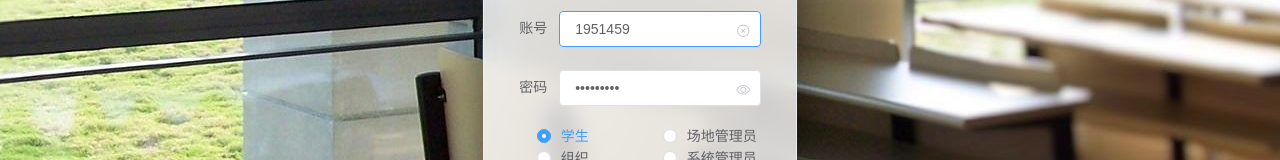
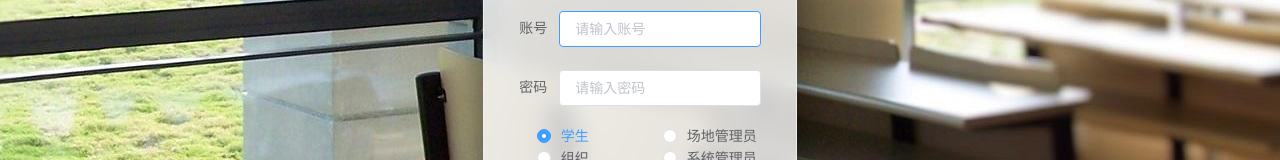
Before and after one commit to CampusSiteManagementSystem/CSMSFrontEnd, a Vue app: page / in a window 1280 px wide. Shown: the part 316-476 px from the top of the page. Built offline with nearby package versions, Linux system fonts and the light colour scheme.

Commit message:
Update Login.vue

```diff
--- a/src/page/Shared/Login.vue
+++ b/src/page/Shared/Login.vue
@@ -107,8 +107,8 @@ export default {
   data() {
     return {
       form: {
-        accountNumber: 1951459,
-        password: "Zzy123456",
+        accountNumber: '',
+        password: "",
       },
       rules: {
         accountNumber: [
```
